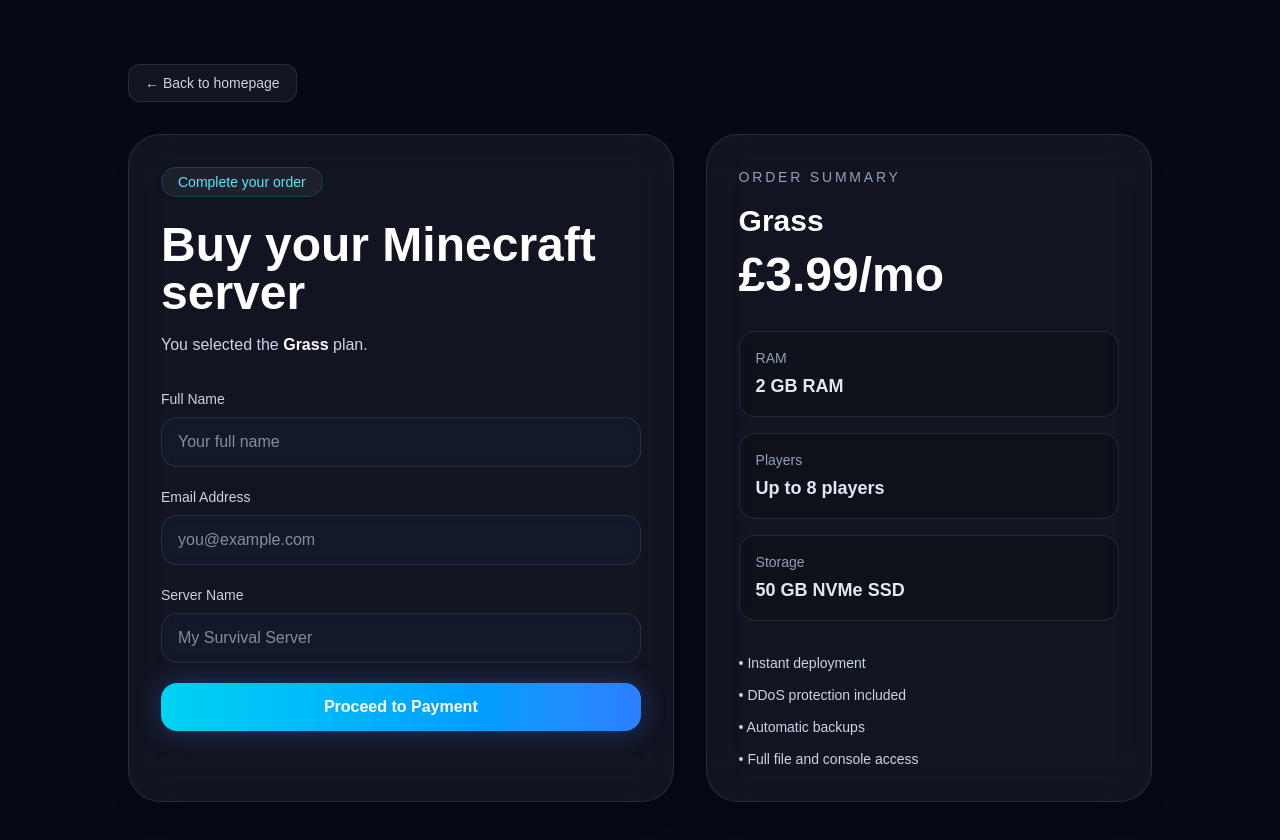
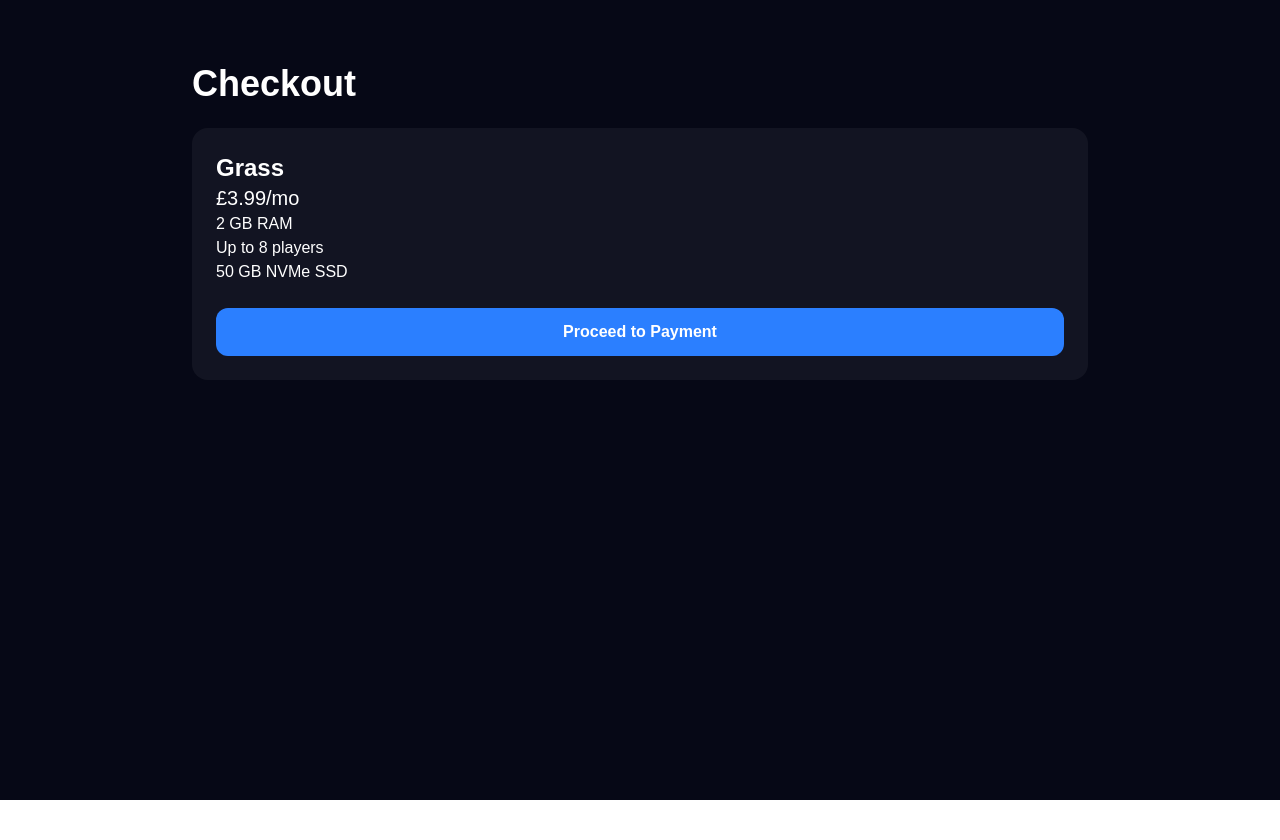
Before and after one commit to yessirman134/aetherhost, a Next.js app: page /checkout in a window 1280 px wide. Shown: the top 840 px of the page. After the commit the page ends 800 px from the top, so only its background shows below. Built offline with nearby package versions, Linux system fonts and the light colour scheme.

Commit message:
Refactor CheckoutPage to use props for searchParams

```diff
--- a/app/checkout/page.tsx
+++ b/app/checkout/page.tsx
@@ -1,10 +1,9 @@
-"use client";
-
-import { useSearchParams } from "next/navigation";
-
-export default function CheckoutPage() {
-  const searchParams = useSearchParams();
-  const selectedPlan = searchParams.get("plan") || "grass";
+export default function CheckoutPage({
+  searchParams,
+}: {
+  searchParams: { plan?: string };
+}) {
+  const selectedPlan = searchParams?.plan || "grass";
 
   const plans: Record<
     string,
@@ -56,117 +55,25 @@
   const plan = plans[selectedPlan] || plans.grass;
 
   return (
-    <main className="relative min-h-screen overflow-hidden bg-[#060816] px-6 py-16 text-white">
-      <div className="absolute inset-0 -z-10">
-        <div className="absolute inset-0 bg-[radial-gradient(circle_at_top_left,rgba(56,189,248,0.18),transparent_28%),radial-gradient(circle_at_top_right,rgba(236,72,153,0.14),transparent_30%),radial-gradient(circle_at_bottom,rgba(59,130,246,0.18),transparent_35%)]" />
-        <div className="absolute -left-32 top-0 h-[28rem] w-[28rem] rounded-full bg-cyan-500/20 blur-[140px]" />
-        <div className="absolute right-0 top-24 h-[26rem] w-[26rem] rounded-full bg-fuchsia-500/15 blur-[140px]" />
-        <div className="absolute bottom-0 left-1/3 h-[30rem] w-[30rem] rounded-full bg-blue-600/20 blur-[160px]" />
-        <div className="absolute inset-0 bg-[linear-gradient(rgba(255,255,255,0.03)_1px,transparent_1px),linear-gradient(90deg,rgba(255,255,255,0.03)_1px,transparent_1px)] bg-[size:42px_42px] opacity-20" />
-        <div className="absolute inset-0 bg-gradient-to-b from-black/10 via-transparent to-black/30" />
-      </div>
+    <main className="min-h-screen bg-[#060816] px-6 py-16 text-white">
+      <div className="mx-auto max-w-4xl">
+        <h1 className="text-4xl font-bold">Checkout</h1>
 
-      <div className="mx-auto max-w-5xl">
-        <a
-          href="/"
-          className="inline-flex items-center rounded-xl border border-white/10 bg-white/5 px-4 py-2 text-sm text-slate-300 transition hover:bg-white/10 hover:text-white"
-        >
-          ← Back to homepage
-        </a>
+        <div className="mt-6 rounded-2xl bg-white/5 p-6">
+          <h2 className="text-2xl font-bold">{plan.name}</h2>
+          <p className="text-xl">{plan.price}</p>
+          <p>{plan.ram}</p>
+          <p>{plan.players}</p>
+          <p>{plan.storage}</p>
 
-        <div className="mt-8 grid gap-8 lg:grid-cols-[1.1fr_0.9fr]">
-          <div className="rounded-[2rem] border border-white/10 bg-white/5 p-8 shadow-xl backdrop-blur-xl">
-            <div className="inline-block rounded-full border border-cyan-400/20 bg-white/5 px-4 py-1 text-sm text-cyan-300 shadow-sm">
-              Complete your order
-            </div>
-
-            <h1 className="mt-6 text-4xl font-bold sm:text-5xl">
-              Buy your Minecraft server
-            </h1>
-
-            <p className="mt-4 text-slate-300">
-              You selected the{" "}
-              <span className="font-semibold text-white">{plan.name}</span> plan.
-            </p>
-
-            <form className="mt-8 space-y-5">
-              <div>
-                <label className="mb-2 block text-sm text-slate-300">
-                  Full Name
-                </label>
-                <input
-                  type="text"
-                  placeholder="Your full name"
-                  className="w-full rounded-2xl border border-white/10 bg-slate-900/70 px-4 py-3 text-white outline-none backdrop-blur transition focus:border-cyan-400/40"
-                />
-              </div>
-
-              <div>
-                <label className="mb-2 block text-sm text-slate-300">
-                  Email Address
-                </label>
-                <input
-                  type="email"
-                  placeholder="you@example.com"
-                  className="w-full rounded-2xl border border-white/10 bg-slate-900/70 px-4 py-3 text-white outline-none backdrop-blur transition focus:border-cyan-400/40"
-                />
-              </div>
-
-              <div>
-                <label className="mb-2 block text-sm text-slate-300">
-                  Server Name
-                </label>
-                <input
-                  type="text"
-                  placeholder="My Survival Server"
-                  className="w-full rounded-2xl border border-white/10 bg-slate-900/70 px-4 py-3 text-white outline-none backdrop-blur transition focus:border-cyan-400/40"
-                />
-              </div>
-
-              <button
-                type="button"
-                onClick={() => {
-                  alert("✅ Order received!\n\nWe will set up your server shortly.");
-                }}
-                className="w-full rounded-2xl bg-gradient-to-r from-cyan-400 to-blue-500 px-6 py-3 font-semibold text-white shadow-[0_0_24px_rgba(59,130,246,0.35)] transition hover:scale-[1.02]"
-              >
-                Proceed to Payment
-              </button>
-            </form>
-          </div>
-
-          <div className="h-fit rounded-[2rem] border border-white/10 bg-white/5 p-8 shadow-xl backdrop-blur-xl">
-            <div className="text-sm uppercase tracking-[0.2em] text-slate-400">
-              Order Summary
-            </div>
-
-            <h2 className="mt-4 text-3xl font-bold">{plan.name}</h2>
-            <div className="mt-3 text-5xl font-bold">{plan.price}</div>
-
-            <div className="mt-8 space-y-4 text-slate-200">
-              <div className="rounded-2xl border border-white/10 bg-black/20 p-4">
-                <div className="text-sm text-slate-400">RAM</div>
-                <div className="mt-1 text-lg font-semibold">{plan.ram}</div>
-              </div>
-
-              <div className="rounded-2xl border border-white/10 bg-black/20 p-4">
-                <div className="text-sm text-slate-400">Players</div>
-                <div className="mt-1 text-lg font-semibold">{plan.players}</div>
-              </div>
-
-              <div className="rounded-2xl border border-white/10 bg-black/20 p-4">
-                <div className="text-sm text-slate-400">Storage</div>
-                <div className="mt-1 text-lg font-semibold">{plan.storage}</div>
-              </div>
-            </div>
-
-            <ul className="mt-8 space-y-3 text-sm text-slate-300">
-              <li>• Instant deployment</li>
-              <li>• DDoS protection included</li>
-              <li>• Automatic backups</li>
-              <li>• Full file and console access</li>
-            </ul>
-          </div>
+          <button
+            onClick={() =>
+              alert("✅ Order received! We will set up your server shortly.")
+            }
+            className="mt-6 w-full rounded-xl bg-blue-500 px-4 py-3 font-semibold"
+          >
+            Proceed to Payment
+          </button>
         </div>
       </div>
     </main>
```
